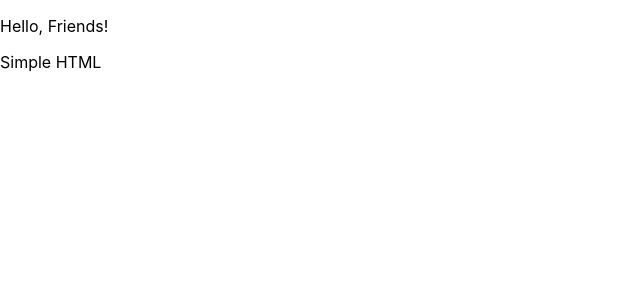
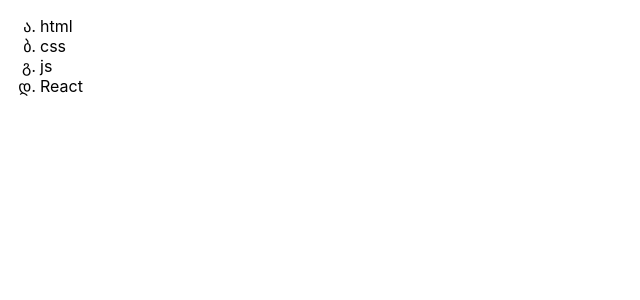
Before and after one commit to theDiligentStudent/react_with_dima_01, a React (Create React App) app in the folder my-app/: page / in a window 1280 px wide. Shown: the top 300 px of the page, without its empty margins (0-640 px from the left). Built offline with nearby package versions, Linux system fonts and the light colour scheme.

Commit message:
Lesson 6 part 3 ---- 28/05/24 ---- посмотрел ВЕСЬ  Ур.-а Димыча --- поработал над ним сам хорошенько, поповторял, максимально разобрал.

```diff
--- a/my-app/src/App.css
+++ b/my-app/src/App.css
@@ -1,38 +1,3 @@
-.App {
-  text-align: center;
+ul li {
+  list-style-type: georgian;
 }
-
-.App-logo {
-  height: 40vmin;
-  pointer-events: none;
-}
-
-@media (prefers-reduced-motion: no-preference) {
-  .App-logo {
-    animation: App-logo-spin infinite 20s linear;
-  }
-}
-
-.App-header {
-  background-color: #282c34;
-  min-height: 100vh;
-  display: flex;
-  flex-direction: column;
-  align-items: center;
-  justify-content: center;
-  font-size: calc(10px + 2vmin);
-  color: white;
-}
-
-.App-link {
-  color: #61dafb;
-}
-
-@keyframes App-logo-spin {
-  from {
-    transform: rotate(0deg);
-  }
-  to {
-    transform: rotate(360deg);
-  }
-}
--- a/my-app/src/App.js
+++ b/my-app/src/App.js
@@ -1,13 +1,22 @@
 import logo from './logo.svg';
 import './App.css';
 
-
 const App = () => {
   return (
-    // <div className='App'>
-    <div>
-      <p> Hello, Friends!</p>
-      <p> Simple HTML</p>
+    // <div></div>   ----- НЕ допустимо!!!!!!!
+    // Должен быть ---- ТОЛЬКО ОДИН ---- Корневой Узел
+    // return должен Возвращать  ---- ЛИШЬ ОДНО - З. ---
+    //   в нашем случае это - div-ка
+    //      а ВНУТРИ НЕЁ --- уже  --- ЛЕЖИТ- В С Ё  ОСТАЛЬНОЕ
+
+    <div className='App'>
+      {/* <div> */}
+      <ul>
+        <li>html</li>
+        <li>css</li>
+        <li>js</li>
+        <li>React</li>
+      </ul>
     </div>
   );
 };
```
